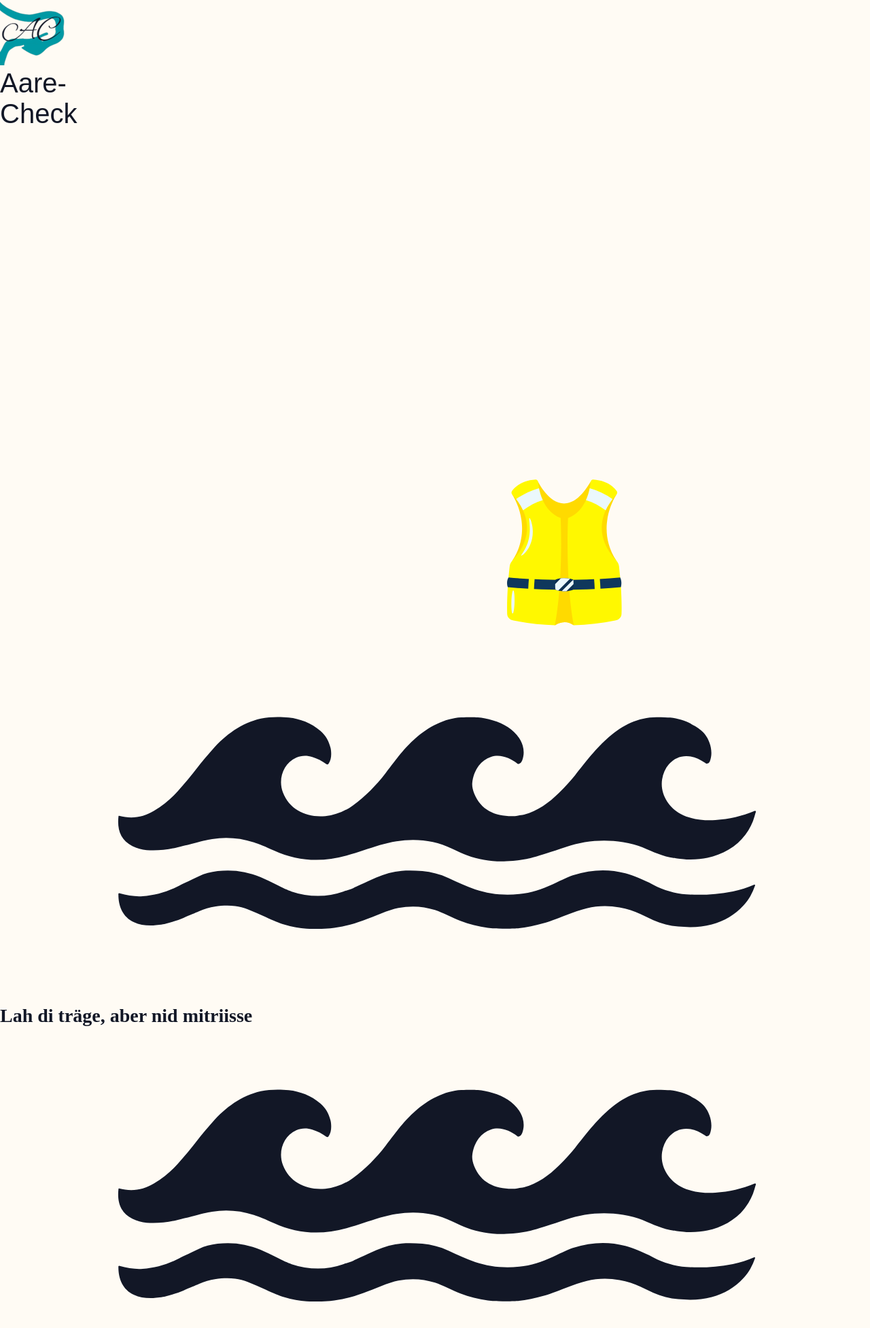
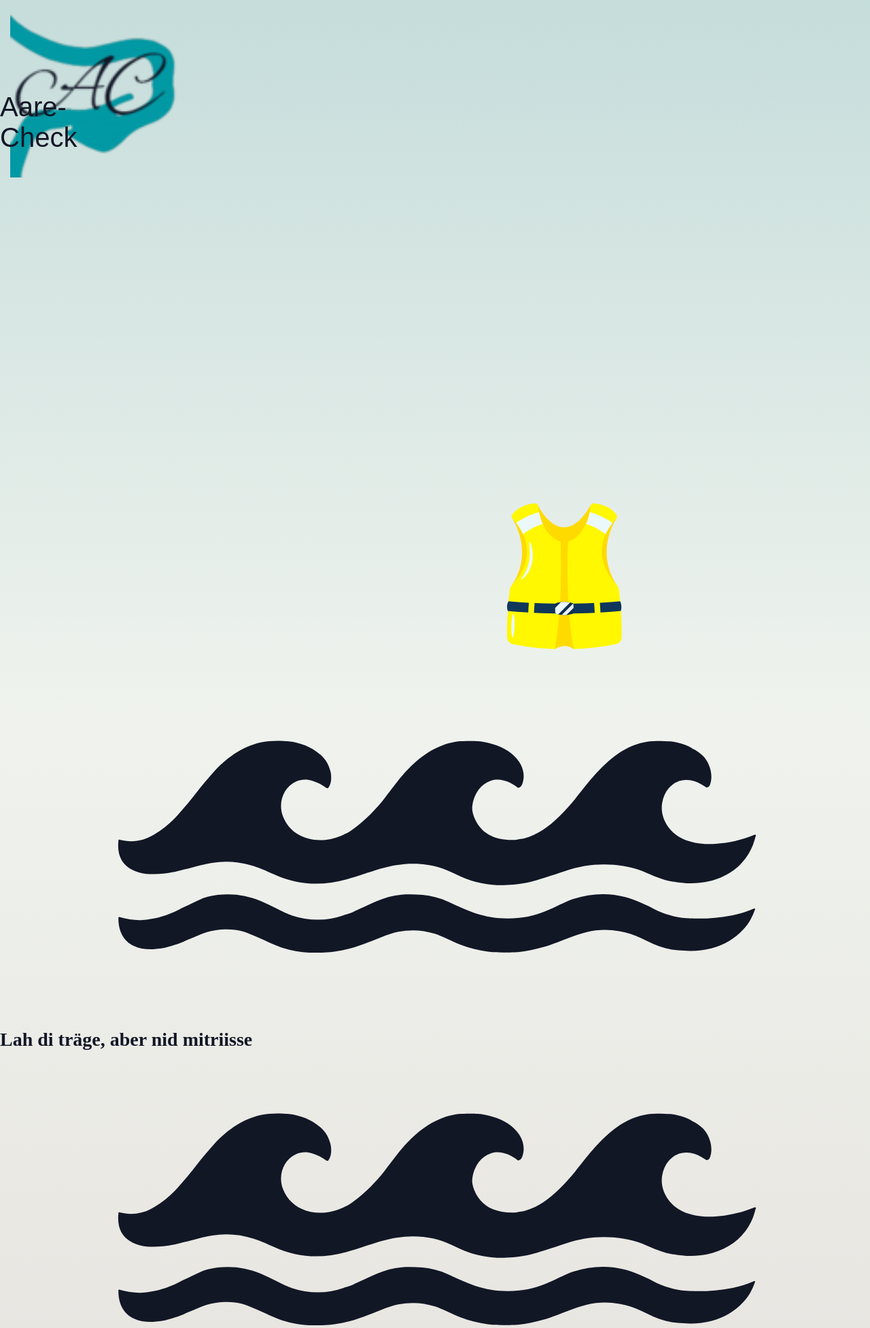
Before and after one commit to JennyDerreR/IM3_aare, a PHP site: page /landing.html in a window 1280 px wide. Shown: the top 1953 px of the page at 68% size. Run offline with PHP 8.4, Linux system fonts and the light colour scheme.

Commit message:
Weiter CSS Layout

```diff
--- a/styles.css
+++ b/styles.css
@@ -20,13 +20,40 @@
 
 body {
     background-color: var(--background-color);
+
+   /* ---- Fallback stops (work everywhere) ---- */
+  --grad-1: rgba(64,151,162,0.30);  /* visibility can be adjusted */
+  --grad-2: rgba(159,201,203,0.16);
+  --grad-3: rgba(18,23,38,0.10);
+  --grad-4: rgba(64,151,162,0.14);
+  --grad-5: rgba(159,201,203,0.10);
+
+  --grad-1-pos: 0%;
+  --grad-2-pos: 25%;
+  --grad-3-pos: 50%;
+  --grad-4-pos: 75%;
+  --grad-5-pos: 100%;
+
+    /* paint the gradient across the page using your --grad-* variables */
+    background-image: linear-gradient(180deg,
+        var(--grad-1) var(--grad-1-pos),
+        var(--grad-2) var(--grad-2-pos),
+        var(--grad-3) var(--grad-3-pos),
+        var(--grad-4) var(--grad-4-pos),
+        var(--grad-5) var(--grad-5-pos)
+    );
+    background-repeat: no-repeat;
+    background-attachment: scroll;
+    background-position: center;
+    background-size: cover;
+
 }
 
     /*-------------------Schriftgrössen (NOCH GEGENCHECKEN UND ANPASSEN)-------------------*/
 
 h1 {
     font-family: var(--font-primary);
-    font-size: 1.75rem;
+    font-size: 2rem;
     font-style: normal;
     font-weight: 400;
     color: var(--primary-color);
@@ -42,7 +69,7 @@ h2 {
 
 h3 {
     font-family: var(--font-primary);
-    font-size: 1.25rem;
+    font-size: 1.5rem;
     font-style: normal;
     font-weight: 400;
     color: var(--primary-color);
@@ -55,14 +82,19 @@ p {
     color: var(--primary-color);
 }
 
+/*--------------------------------------------------------HEADER----------------------------------------------------------*/
+header {
+    display: flex;
+    max-height: 135px;
+}
 
+header img {
+    height: 20%;
+    width: 20%;
+    padding: 5px;
+    margin: 10px 0px 20px 10px;
 
-
-
-
-
-/*--------------------------------------------------------HEADER----------------------------------------------------------*/
-
+}
 
 /*---------------------------------------------LANDING SECTION (WESTE)------------------------------------------------------*/
 
@@ -78,7 +110,11 @@ p {
 
 /*--------------------------------------------FOOTER -----------------------------------------------------------------------*/
 
-
+footer {
+    background-color: var(--background-color);
+    position: relative;
+    z-index: 1;
+}
 
 
 /*------------------------MEDIA-QUERIES-----------------------------*/
```
